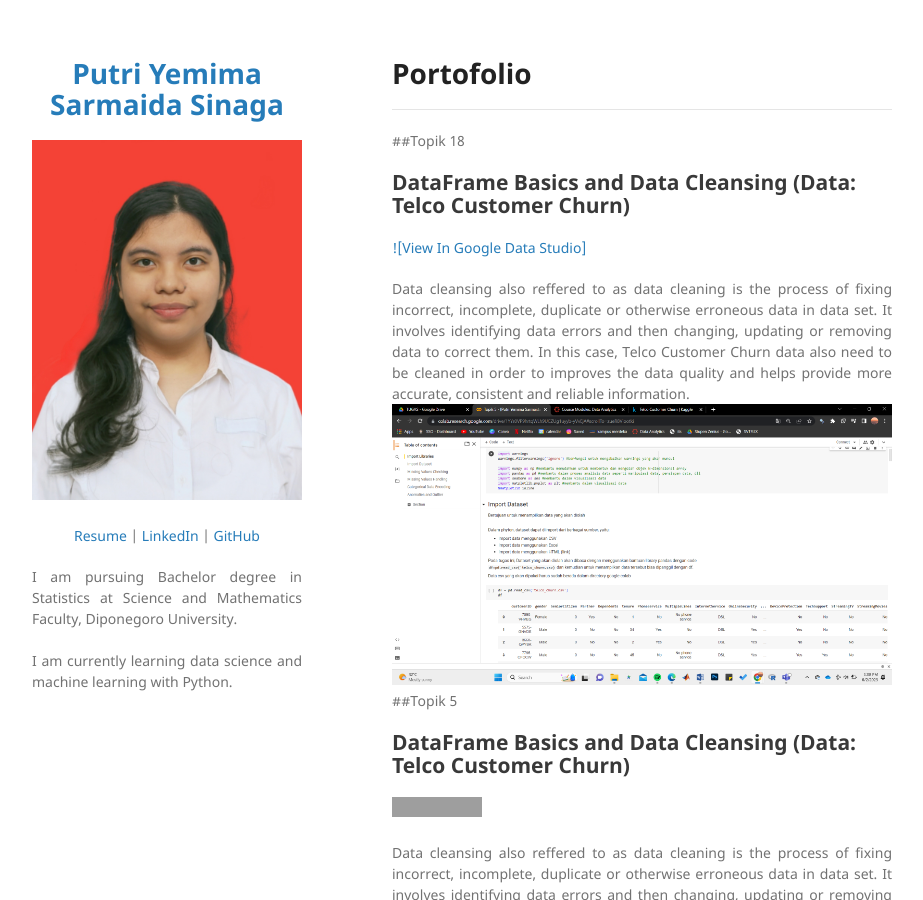
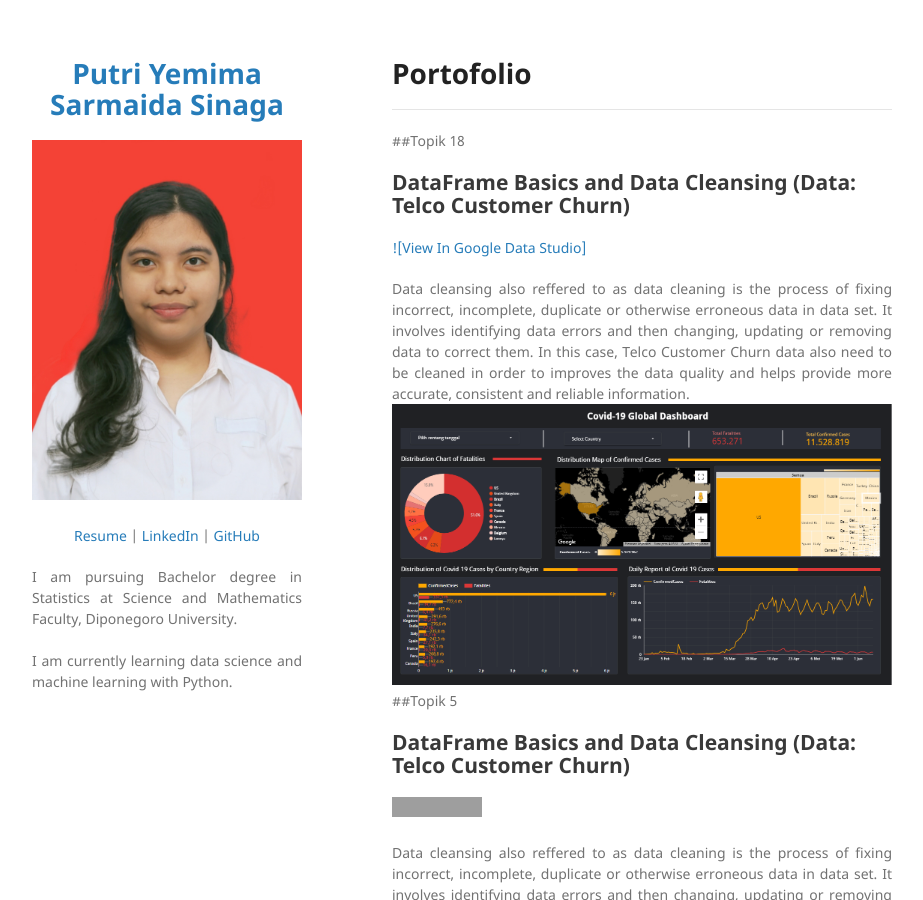
Before and after one commit to pyemimaa/portofolio, a Jekyll site: the page built from index.md, in a window 1280 px wide and 900 px high. Shown: the whole window, without its empty margins (178-1101 px from the left). Built offline with Jekyll 4.4.1, drawn with Linux system fonts in a browser that asks for light colours; our own code applies the rules of GitHub Pages for plain Markdown files; grey boxes are pictures that could not be loaded.

Commit message:
index.md

```diff
--- a/index.md
+++ b/index.md
@@ -7,7 +7,7 @@
 
 <div style="text-align: justify">Data cleansing also reffered to as data cleaning is the process of fixing incorrect, incomplete, duplicate or otherwise erroneous data in data set. It involves identifying data errors and then changing, updating or removing data to correct them. In this case, Telco Customer Churn data also need to be cleaned in order to improves the data quality and helps provide more accurate, consistent and reliable information.   </div>
 
-<center><img src="images/topic5.png"/></center>
+<center><img src="images/topic18.png"/></center>
 
 ##Topik 5
 ## DataFrame Basics and Data Cleansing (Data: Telco Customer Churn)
```
